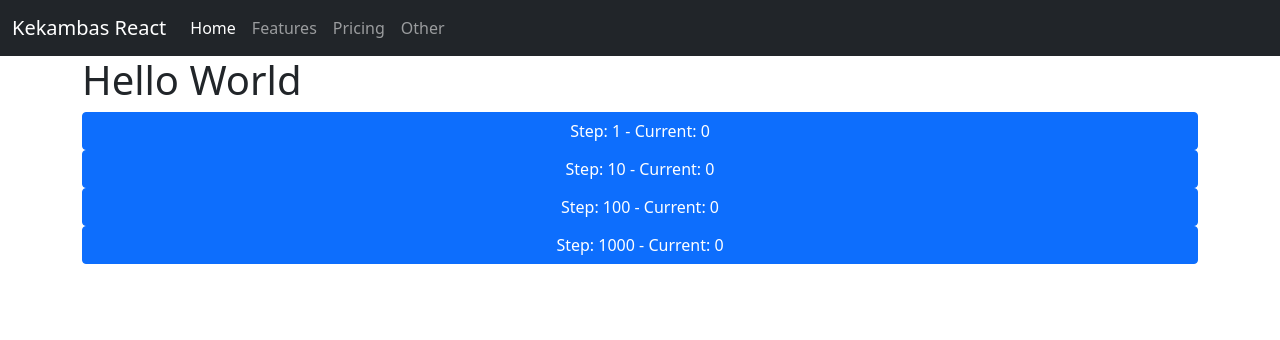
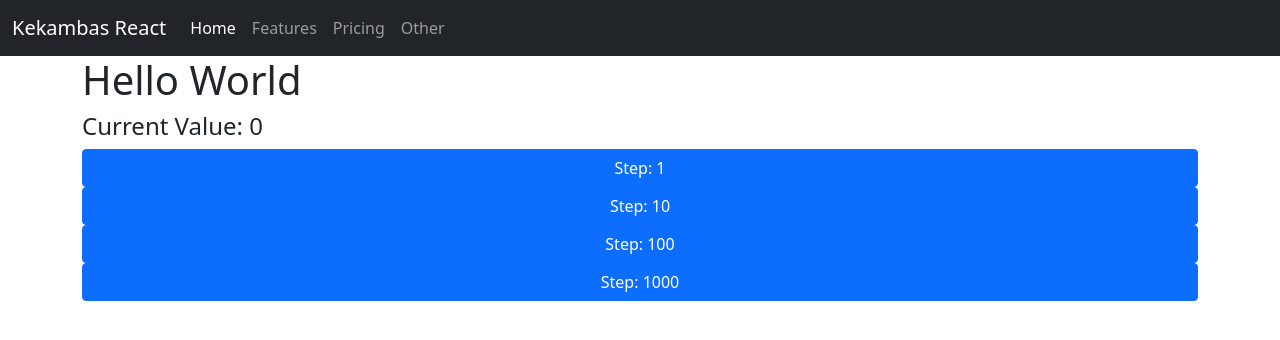
Before and after one commit to bstanton773/kekambas-91_react_intro, a React (Create React App) app: page / in a window 1280 px wide. Shown: the top 340 px of the page. Built offline with nearby package versions, Linux system fonts and the light colour scheme.

Commit message:
Move count state from Button components to App component

```diff
--- a/src/App.js
+++ b/src/App.js
@@ -1,18 +1,21 @@
+import React, { useState } from 'react';
 import Button from './components/Button';
 import Nav from './components/Nav';
 
 
 function App(props) {
-  console.log('Hello this function is running!')
+  const [count, setCount] = useState(0)
+  const handleButtonClick = (step) => {
+    setCount(count + step)
+  }
+  const myButtonSteps = [1, 10, 100, 1000]
   return (
     <div id="fromApp">
         <Nav brand="Kekambas React"/>
         <div className='container'>
           <h1>Hello World</h1>
-          <Button step={1} />
-          <Button step={10} />
-          <Button step={100} />
-          <Button step={1000} />
+          <h4>Current Value: {count}</h4>
+          {myButtonSteps.map((step, i) => <Button step={step} handleClick={handleButtonClick} key={i} />)}
         </div>
     </div>
     );
--- a/src/components/Button.js
+++ b/src/components/Button.js
@@ -1,8 +1,8 @@
-import React, { useState } from 'react';
+import React from 'react';
 
 export default function Button(props) {
-    const [count, setCount] = useState(0)
+
     return (
-        <button className='btn btn-primary w-100' onClick={() => setCount(count + props.step)}>Step: {props.step} - Current: {count} </button>
+        <button className='btn btn-primary w-100' onClick={() => props.handleClick(props.step)}>Step: {props.step} </button>
     )
 }
```
